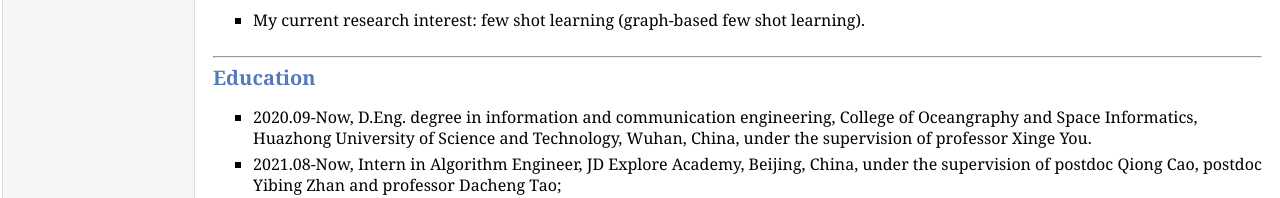
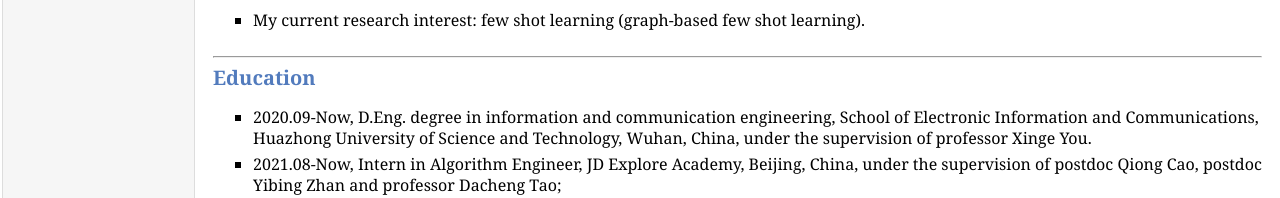
Before and after one commit to SichaoFu/sichaofu.github.io, a plain HTML site: page index.html in a window 1280 px wide. Shown: the part 819-1017 px from the top of the page. Drawn offline with Linux system fonts and the light colour scheme; a script that the page names is missing.

Commit message:
Update index.html

```diff
--- a/index.html
+++ b/index.html
@@ -62,7 +62,7 @@
        <div>
         <h2><hr><a name="education"></a>Education</h2>
         <ul>
-         <li><p> 2020.09-Now, D.Eng. degree in information and communication engineering, College of Oceangraphy and Space Informatics, Huazhong University of Science and Technology, Wuhan, China, under the supervision of professor Xinge You.  </p>
+         <li><p> 2020.09-Now, D.Eng. degree in information and communication engineering, School of Electronic Information and Communications, Huazhong University of Science and Technology, Wuhan, China, under the supervision of professor Xinge You.  </p>
           <li><p> 2021.08-Now, Intern in Algorithm Engineer, JD Explore Academy, Beijing, China, under the supervision of postdoc Qiong Cao, postdoc Yibing Zhan and professor Dacheng Tao;  </p>
          <li><p>2017.09-2020.06, M.Eng. degree in electronics and communication engineering, College of Oceanography and Space Informatics, China University of Petroleum (East China), Qingdao, China, under the supervision of professor Weifeng Liu;  </p>
         <li><p>2013.09-2017.06, B.Eng. degree in communication engineering, College of Information Science and Engineering, Linyi University, Linyi, China;  </p>
@@ -199,13 +199,6 @@
      <li><p>临沂大学2016年大学生创新创业训练计划项目《基于Web和智能设备的“物流云”平台的设计与研究》 // 参与  </p>
      <li><p>临沂大学优秀毕业生 </p>
       <li><p>全国计算机等级考试（National Computer Rank Examination）二级（C语言程序设计）// 三级（网络技术）// 四级（网络工程师）优秀  </p>
-
-
-
-
-
-
-
         </ul>
        </div>
         <div>
```
